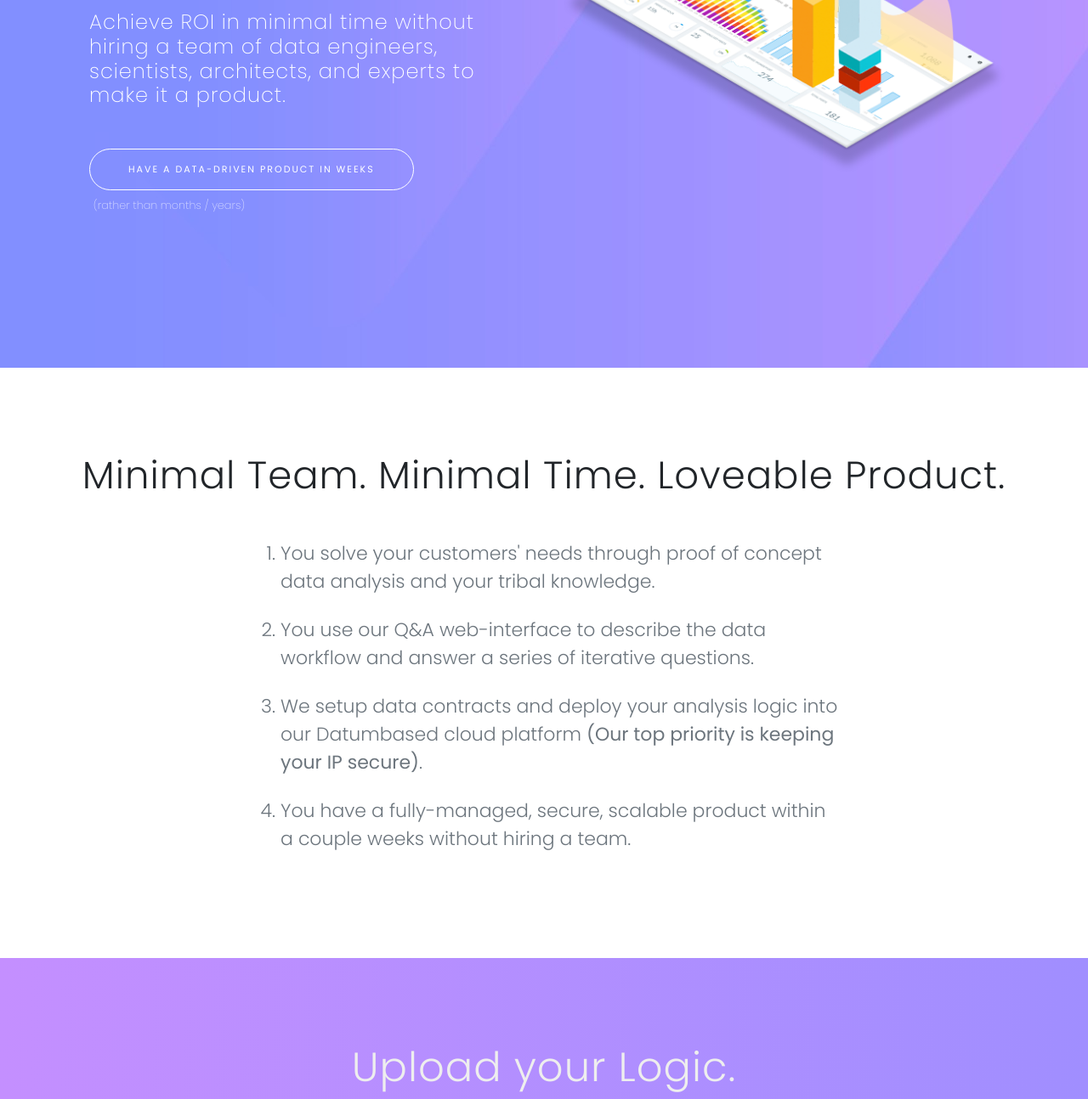
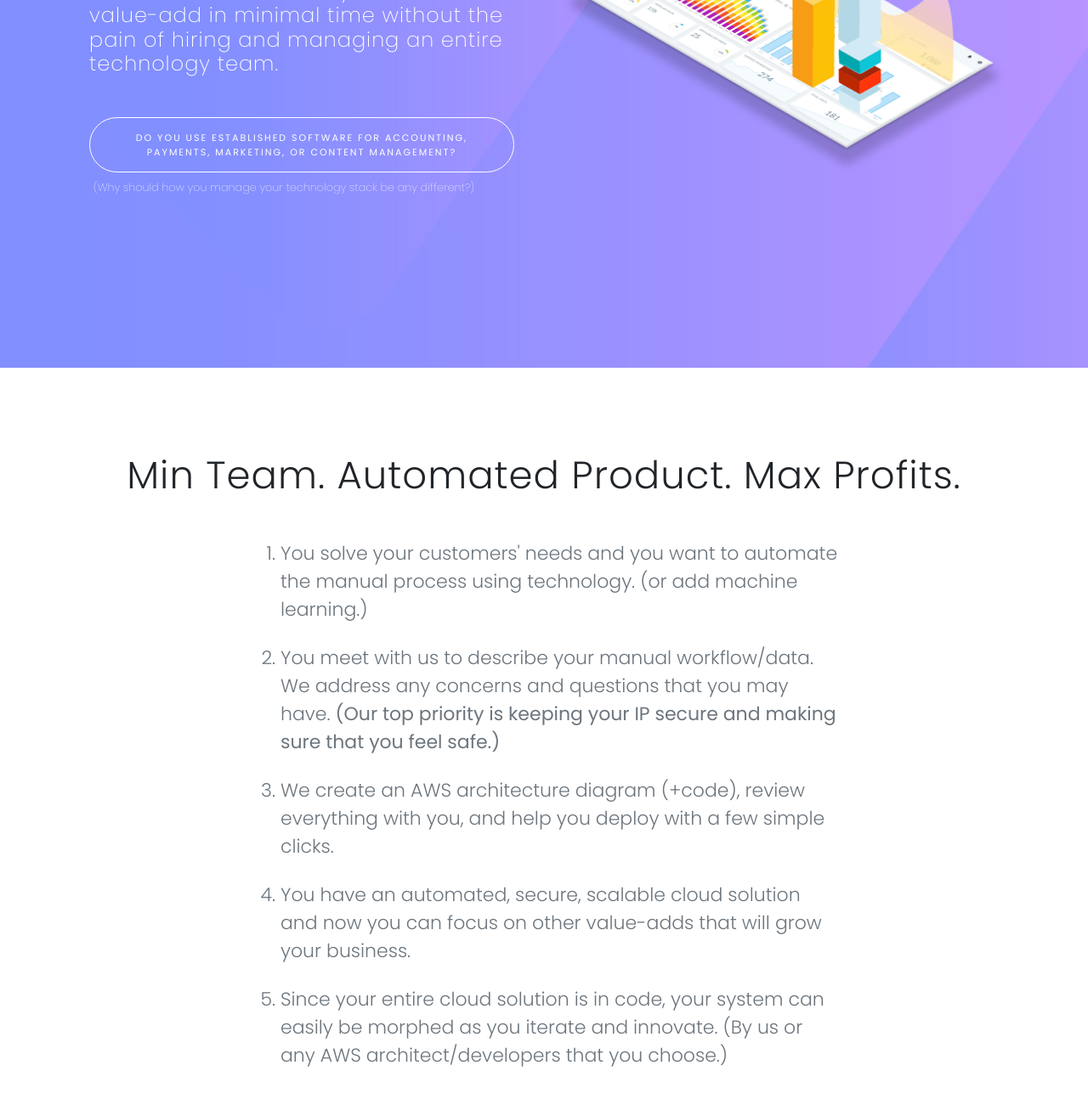
Before and after one commit to datumbased/datumbased.github.io, a website: page index.html in a window 1280 px wide. Shown: the part 367-1661 px from the top of the page at 85% size. Drawn offline with nearby package versions, Linux system fonts and the light colour scheme.

Commit message:
altered the wording

```diff
--- a/index.html
+++ b/index.html
@@ -75,16 +75,16 @@
         <div class="col-lg-6 my-auto">
           <div class="header-content mx-auto">
             <h1 style="margin-bottom:2rem;">
-              Go from concept to data-driven product fast.
+              Businesses succeed through <b>Execution</b>
             </h1>
             <h4 class="mb-5" style="font-weight:100;">
-              Achieve ROI in minimal time without hiring a team of data engineers, scientists, architects, and experts to make it a product.
+              Execute and iterate on your core value-add in minimal time without the pain of hiring and managing an entire technology team.
             </h4>
             <a href="#how" class="btn btn-outline btn-xl js-scroll-trigger">
-              Have a Data-Driven Product in Weeks
+              Do you use established software for accounting, payments, marketing, or content management?
             </a>
             <p style="font-size: 0.8rem;margin: 0.5rem 0rem 0.5rem 0.3rem;font-weight: 100;color: #ffffffa8;">
-              (rather than months / years)
+              (Why should how you manage your technology stack be any different?)
             </p>
           </div>
         </div>
@@ -99,14 +99,14 @@
     <div class="container">
       <div class="section-heading text-center">
         <h2 style="font-size: 45px;margin-bottom: 3rem;">
-          Minimal Team. Minimal Time. Loveable Product.
+          Min Team. Automated Product. Max Profits.
         </h2>
         <ol class="text-muted heading-title-text" style="text-align: left; font-weight: 300;max-width: 700px;">
-          <li class="text-muted" style="margin-bottom: 1.5rem;">You solve your customers' needs through proof of concept data analysis and your tribal knowledge.</li>
-          <li class="text-muted" style="margin-bottom: 1.5rem;">You use our Q&A web-interface to describe the data workflow and answer a series of iterative questions.</li>
-          <li class="text-muted" style="margin-bottom: 1.5rem;">We setup data contracts and deploy your analysis logic into our Datumbased cloud platform
-          <b>(Our top priority is keeping your IP secure)</b>.</li>
-          <li class="text-muted" style="margin-bottom: 1.5rem;">You have a fully-managed, secure, scalable product within a couple weeks without hiring a team.</li>
+          <li class="text-muted" style="margin-bottom: 1.5rem;">You solve your customers' needs and you want to automate the manual process using technology. (or add machine learning.)</li>
+          <li class="text-muted" style="margin-bottom: 1.5rem;">You meet with us to describe your manual workflow/data. We address any concerns and questions that you may have. <b>(Our top priority is keeping your IP secure and making sure that you feel safe.)</b></li>
+          <li class="text-muted" style="margin-bottom: 1.5rem;">We create an AWS architecture diagram (+code), review everything with you, and help you deploy with a few simple clicks.</li>
+          <li class="text-muted" style="margin-bottom: 1.5rem;">You have an automated, secure, scalable cloud solution and now you can focus on other value-adds that will grow your business.</li>
+          <li class="text-muted" style="margin-bottom: 1.5rem;">Since your entire cloud solution is in code, your system can easily be morphed as you iterate and innovate. (By us or any AWS architect/developers that you choose.)</li>
         </ol>
       </div>
     </div>
@@ -236,12 +236,12 @@
   <section class="download bg-primary text-center" id="why">
     <div class="container">
       <div class="section-heading text-center">
-        <h2>You focus on business value.</h2>
+        <h2>You focus on the business value.</h2>
         <p class="text-center heading-title-text" style="color: #fff;font-size: 30px;font-weight: 300;max-width: 700px;">
-          We focus on the cloud infrastructure, orchestration, management, monitoring, security, and scalability of your data product.
+          With your guidance, we provide the automation, reliabiity, security, and scalability in a form that is easy for you to use.
         </p>
         <p class="text-center heading-title-text" style="color: #e5e5e5;font-size: 20px;font-weight: 200; font-style: italic;max-width: 700px;">
-        (Orchestration-as-a-Service)
+        (Cloud Solution as Code)
       </p>
       </div>
     </div>
@@ -335,7 +335,7 @@
                   <i class="icon-chart text-primary"></i>
                   <h4>Cloud Solution</h4>
                   <p class="text-muted">
-                    Full managed cloud solution. No install or local software to run.
+                    Allow us to monitor and manage your solution. (Optional)
                   </p>
                 </div>
               </div>
@@ -361,7 +361,7 @@
   <section class="contact bg-primary" id="contact">
     <div class="container">
       <div style="max-width: 700px; margin: 0 auto;">
-        <h2 style="margin-bottom:3rem; font-size: 42px;">Transform your prototype into a data-driven product today.</h2>
+        <h2 style="margin-bottom:3rem; font-size: 42px;">Start the technology journey to faster execution and innovation.</h2>
       </div>
 
       <iframe src="https://docs.google.com/forms/d/e/1FAIpQLSdedT7x54OXnzruvVanVwL2Ep1TpzcH_kV5wnpvx07uEauDPg/viewform?embedded=true"
```
